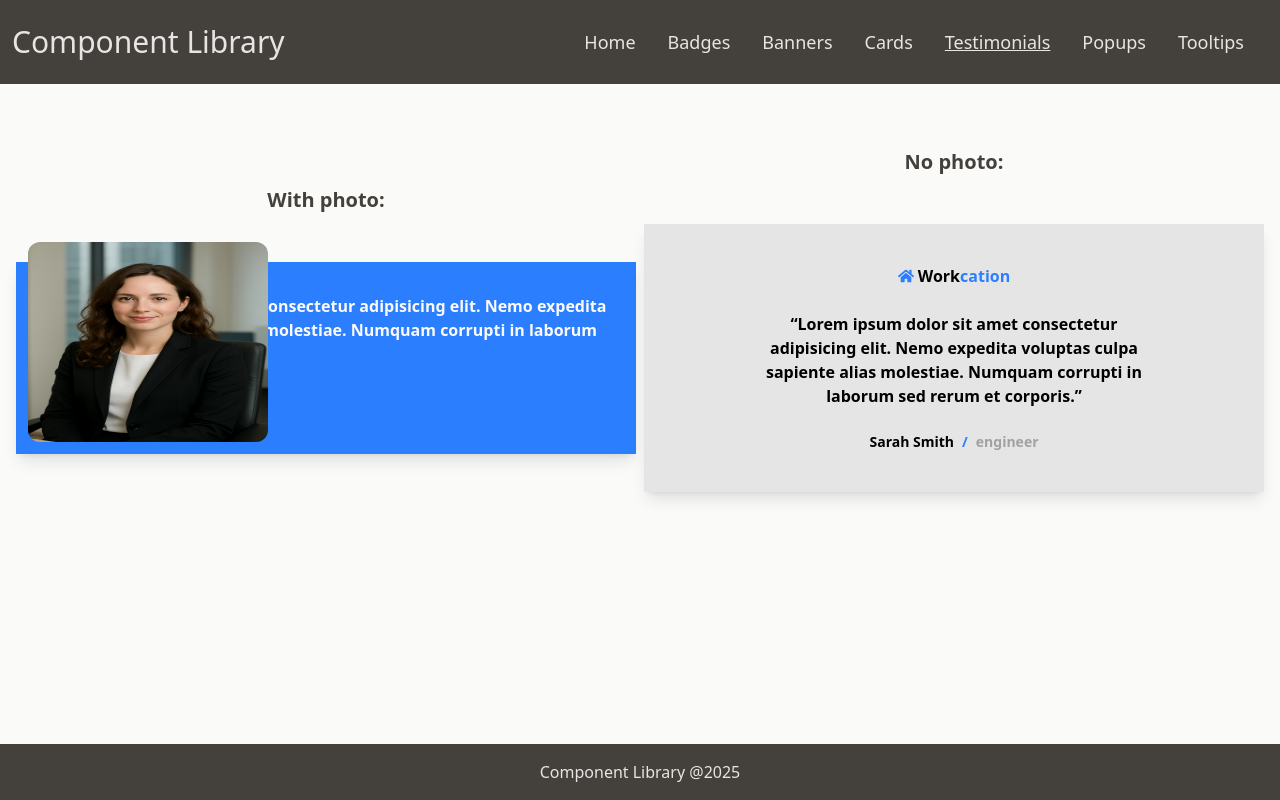
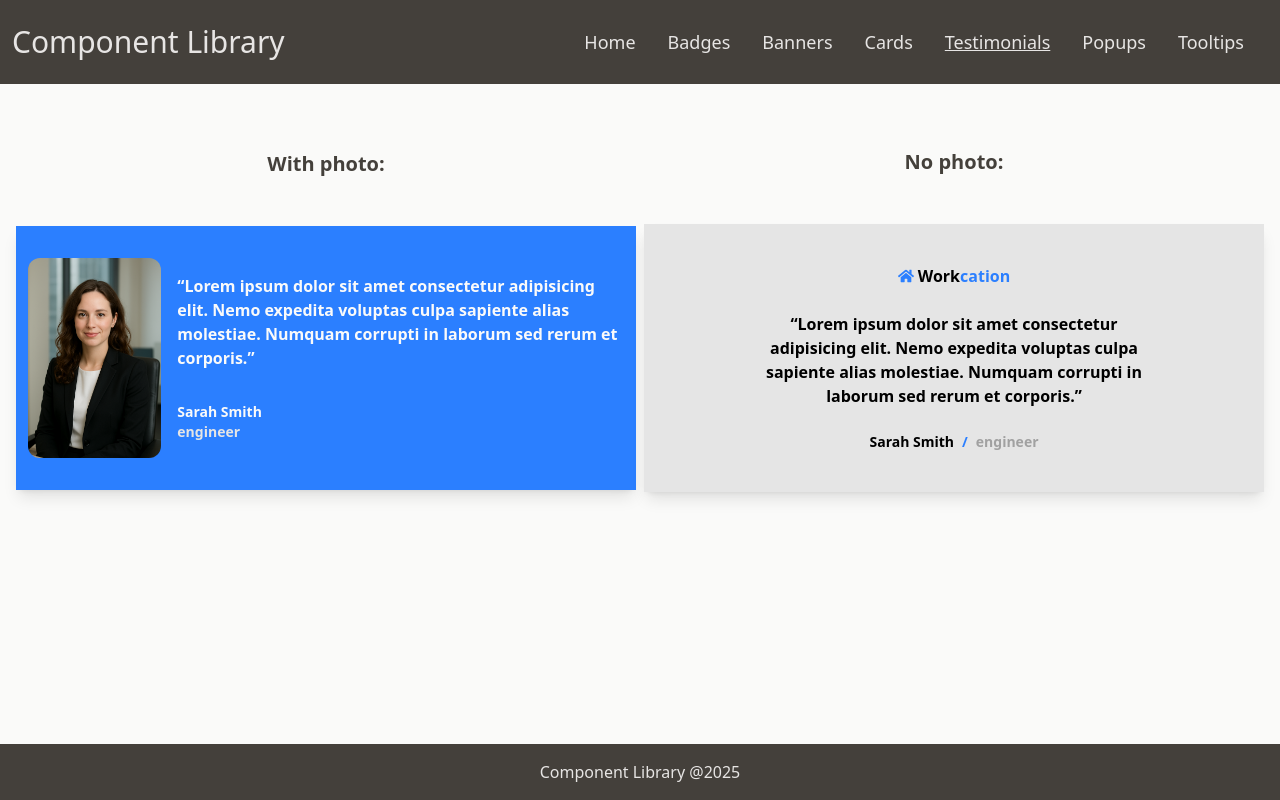
Before and after one commit to gyo82v/scrimba-component-library, a React (Vite) app: page /testimonials in a window 1280 px wide. Built offline with nearby package versions, Linux system fonts and the light colour scheme.

Commit message:
feat: fix image on photo testimonial

```diff
--- a/src/components/Testimonial.jsx
+++ b/src/components/Testimonial.jsx
@@ -4,13 +4,13 @@ import { FaHome } from "react-icons/fa"
 export default function Testimonial({photo, name, title, children}){
     const container = `shadow-lg p-3 font-semibold relative flex flex-col max-w-160
                       ${photo ? `bg-blue-500 text-neutral-50 pt-28 pb-8
-                                  md:flex-row md:gap-4 md:pt-8` :
+                                  md:flex-row md:gap-4 md:pt-8 md:items-center` :
                                  `bg-neutral-200 py-10 md:items-center`
                         }`
-    const img = `rounded-xl w-11/12 absolute -top-15 h-34  md:-top-5 md:h-50
+    const img = `rounded-xl w-11/12 absolute -top-15 md:static h-34  md:top-auto md:h-50
                  md:w-60 `
     const div = `flex items-center gap-1 mb-4 mx-auto md:mb-6`
-    const section = `flex flex-col ${photo ? `` : `md:items-center`}`
+    const section = `flex flex-col ${photo ? `md:gap-4` : `md:items-center`}`
     const pChildren = `${photo ? "" : "md:text-center md:w-8/12"}`
     const div2 = `text-sm mt-4 ${photo ? `` : `md:flex gap-2 md:mx-auto md:mt-6 `} `
     const ptitle = `${photo ? "text-neutral-200" : "text-neutral-400"}`
```
